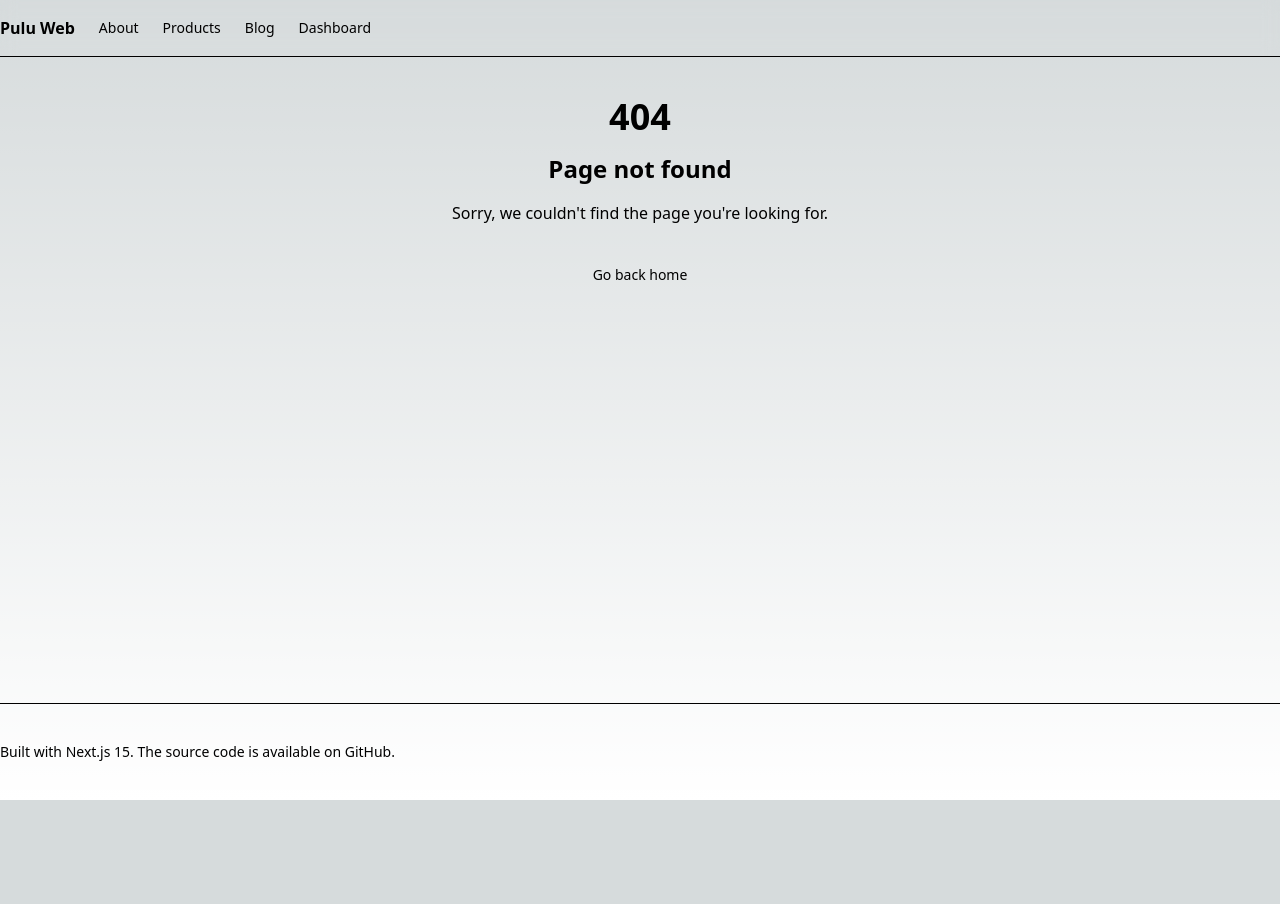
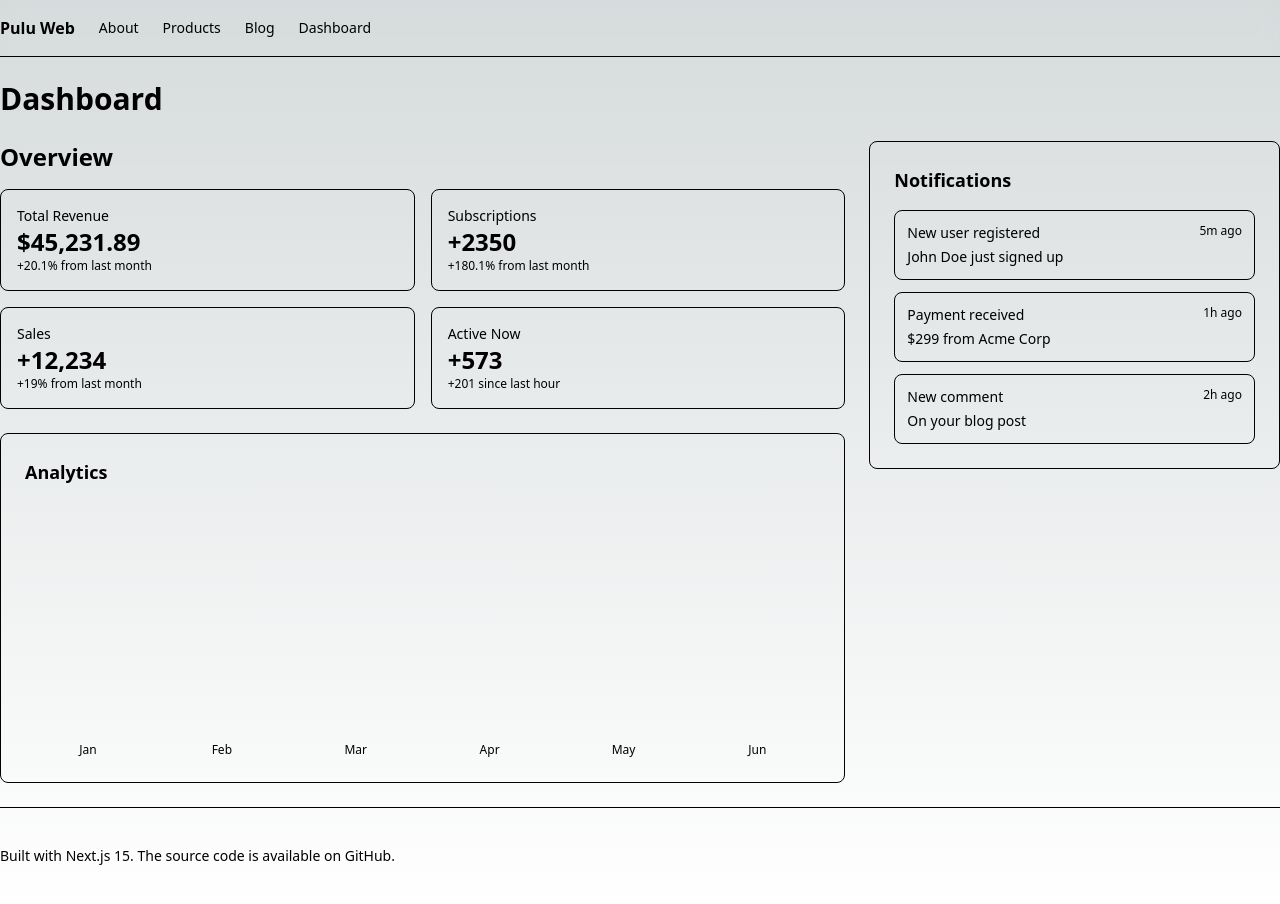
Before and after one commit to nucel-cloud/nucel, a Next.js app in the folder apps/web/: page /dashboard in a window 1280 px wide. Before the commit this address had no page. Before the commit the page ends 800 px from the top, so only its background shows below. Built offline with nearby package versions, Linux system fonts and the light colour scheme.

Commit message:
feat(web): add dashboard with parallel routes and streaming

```diff
--- /dev/null
+++ b/apps/web/app/dashboard/@analytics/page.tsx
@@ -0,0 +1,54 @@
+import { Suspense } from "react";
+
+async function getAnalyticsData() {
+  await new Promise(resolve => setTimeout(resolve, 500));
+
+  return {
+    chart: [
+      { name: "Jan", value: 400 },
+      { name: "Feb", value: 300 },
+      { name: "Mar", value: 600 },
+      { name: "Apr", value: 800 },
+      { name: "May", value: 500 },
+      { name: "Jun", value: 900 },
+    ],
+  };
+}
+
+function AnalyticsSkeleton() {
+  return (
+    <div className="rounded-lg border p-6">
+      <div className="h-6 w-32 bg-muted animate-pulse rounded mb-4" />
+      <div className="h-64 bg-muted animate-pulse rounded" />
+    </div>
+  );
+}
+
+async function AnalyticsChart() {
+  const data = await getAnalyticsData();
+
+  return (
+    <div className="rounded-lg border p-6">
+      <h3 className="text-lg font-semibold mb-4">Analytics</h3>
+      <div className="h-64 flex items-end justify-between gap-2">
+        {data.chart.map((item) => (
+          <div key={item.name} className="flex-1 flex flex-col items-center gap-2">
+            <div
+              className="w-full bg-primary rounded-t transition-all hover:bg-primary/80"
+              style={{ height: `${(item.value / 900) * 100}%` }}
+            />
+            <span className="text-xs text-muted-foreground">{item.name}</span>
+          </div>
+        ))}
+      </div>
+    </div>
+  );
+}
+
+export default function AnalyticsPage() {
+  return (
+    <Suspense fallback={<AnalyticsSkeleton />}>
+      <AnalyticsChart />
+    </Suspense>
+  );
+}
--- /dev/null
+++ b/apps/web/app/dashboard/@notifications/page.tsx
@@ -0,0 +1,92 @@
+"use client";
+
+import { useState, useEffect } from "react";
+
+type Notification = {
+  id: number;
+  title: string;
+  description: string;
+  time: string;
+  read: boolean;
+};
+
+export default function NotificationsPage() {
+  const [notifications, setNotifications] = useState<Notification[]>([]);
+  const [loading, setLoading] = useState(true);
+
+  useEffect(() => {
+    // Simulate fetching notifications
+    const timer = setTimeout(() => {
+      setNotifications([
+        {
+          id: 1,
+          title: "New user registered",
+          description: "John Doe just signed up",
+          time: "5m ago",
+          read: false,
+        },
+        {
+          id: 2,
+          title: "Payment received",
+          description: "$299 from Acme Corp",
+          time: "1h ago",
+          read: false,
+        },
+        {
+          id: 3,
+          title: "New comment",
+          description: "On your blog post",
+          time: "2h ago",
+          read: true,
+        },
+      ]);
+      setLoading(false);
+    }, 300);
+
+    return () => clearTimeout(timer);
+  }, []);
+
+  const markAsRead = (id: number) => {
+    setNotifications(prev =>
+      prev.map(notif =>
+        notif.id === id ? { ...notif, read: true } : notif
+      )
+    );
+  };
+
+  if (loading) {
+    return (
+      <div className="rounded-lg border p-6">
+        <div className="h-6 w-32 bg-muted animate-pulse rounded mb-4" />
+        <div className="space-y-3">
+          {[1, 2, 3].map(i => (
+            <div key={i} className="h-16 bg-muted animate-pulse rounded" />
+          ))}
+        </div>
+      </div>
+    );
+  }
+
+  return (
+    <div className="rounded-lg border p-6">
+      <h3 className="text-lg font-semibold mb-4">Notifications</h3>
+      <div className="space-y-3">
+        {notifications.map((notification) => (
+          <div
+            key={notification.id}
+            className={`p-3 rounded-lg border cursor-pointer transition-colors ${
+              notification.read ? "bg-background" : "bg-accent"
+            }`}
+            onClick={() => markAsRead(notification.id)}
+          >
+            <div className="flex justify-between items-start mb-1">
+              <h4 className="font-medium text-sm">{notification.title}</h4>
+              <span className="text-xs text-muted-foreground">{notification.time}</span>
+            </div>
+            <p className="text-sm text-muted-foreground">{notification.description}</p>
+          </div>
+        ))}
+      </div>
+    </div>
+  );
+}
--- /dev/null
+++ b/apps/web/app/dashboard/layout.tsx
@@ -0,0 +1,25 @@
+export default function DashboardLayout({
+  children,
+  analytics,
+  notifications,
+}: {
+  children: React.ReactNode;
+  analytics: React.ReactNode;
+  notifications: React.ReactNode;
+}) {
+  return (
+    <div className="container py-6">
+      <h1 className="text-3xl font-bold mb-6">Dashboard</h1>
+
+      <div className="grid gap-6 md:grid-cols-3">
+        <div className="md:col-span-2 space-y-6">
+          {children}
+          {analytics}
+        </div>
+        <div>
+          {notifications}
+        </div>
+      </div>
+    </div>
+  );
+}
--- /dev/null
+++ b/apps/web/app/dashboard/page.tsx
@@ -0,0 +1,51 @@
+import { Metadata } from "next";
+
+export const metadata: Metadata = {
+  title: "Dashboard",
+  description: "Your personal dashboard",
+};
+
+async function getOverviewData() {
+  await new Promise(resolve => setTimeout(resolve, 200));
+
+  return {
+    totalRevenue: "$45,231.89",
+    subscriptions: "+2350",
+    sales: "+12,234",
+    activeNow: "+573",
+  };
+}
+
+export default async function DashboardPage() {
+  const data = await getOverviewData();
+
+  return (
+    <div className="space-y-6">
+      <div>
+        <h2 className="text-2xl font-semibold mb-4">Overview</h2>
+        <div className="grid gap-4 md:grid-cols-2">
+          <div className="rounded-lg border p-4">
+            <p className="text-sm text-muted-foreground">Total Revenue</p>
+            <p className="text-2xl font-bold">{data.totalRevenue}</p>
+            <p className="text-xs text-muted-foreground">+20.1% from last month</p>
+          </div>
+          <div className="rounded-lg border p-4">
+            <p className="text-sm text-muted-foreground">Subscriptions</p>
+            <p className="text-2xl font-bold">{data.subscriptions}</p>
+            <p className="text-xs text-muted-foreground">+180.1% from last month</p>
+          </div>
+          <div className="rounded-lg border p-4">
+            <p className="text-sm text-muted-foreground">Sales</p>
+            <p className="text-2xl font-bold">{data.sales}</p>
+            <p className="text-xs text-muted-foreground">+19% from last month</p>
+          </div>
+          <div className="rounded-lg border p-4">
+            <p className="text-sm text-muted-foreground">Active Now</p>
+            <p className="text-2xl font-bold">{data.activeNow}</p>
+            <p className="text-xs text-muted-foreground">+201 since last hour</p>
+          </div>
+        </div>
+      </div>
+    </div>
+  );
+}
```
